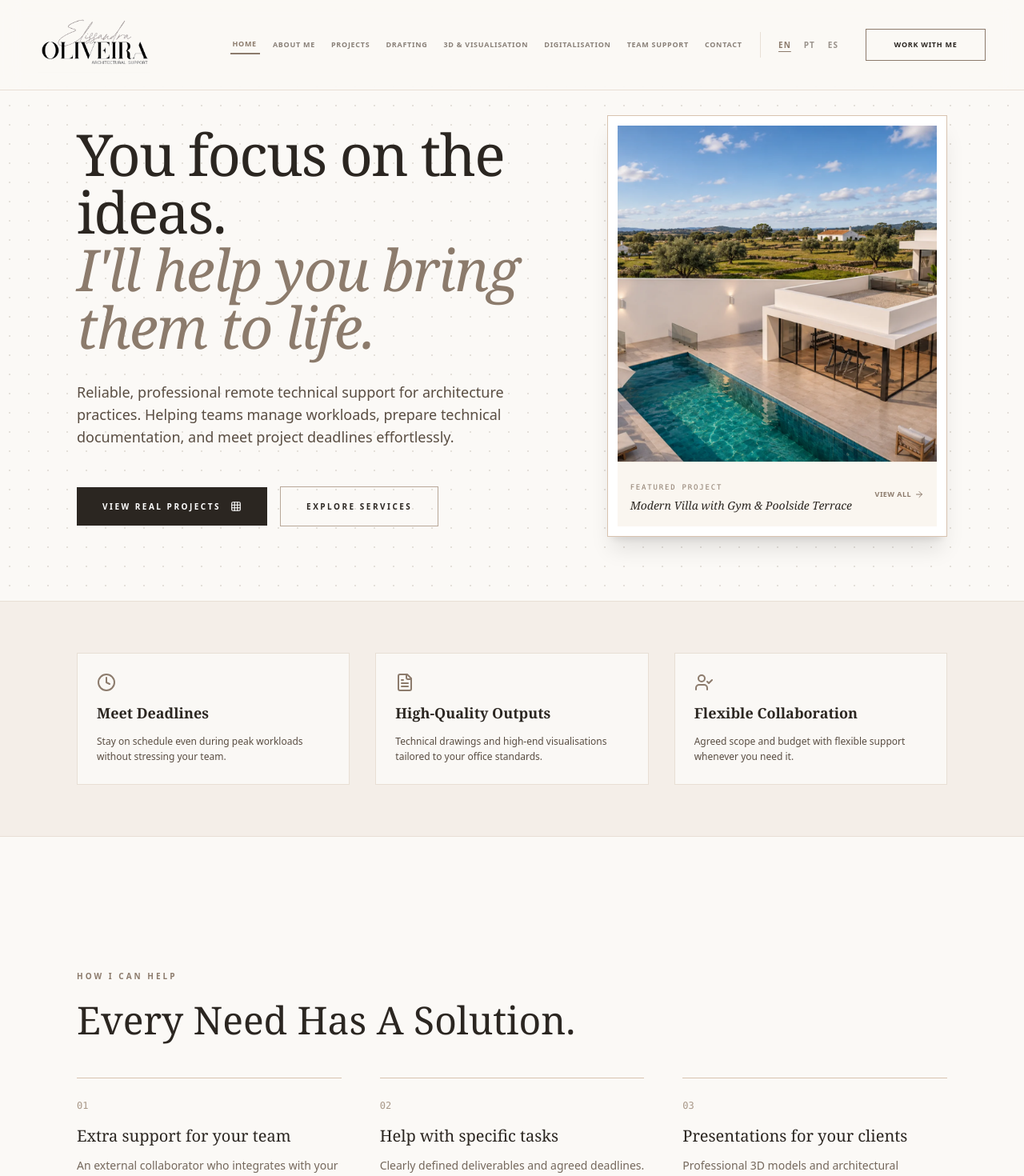
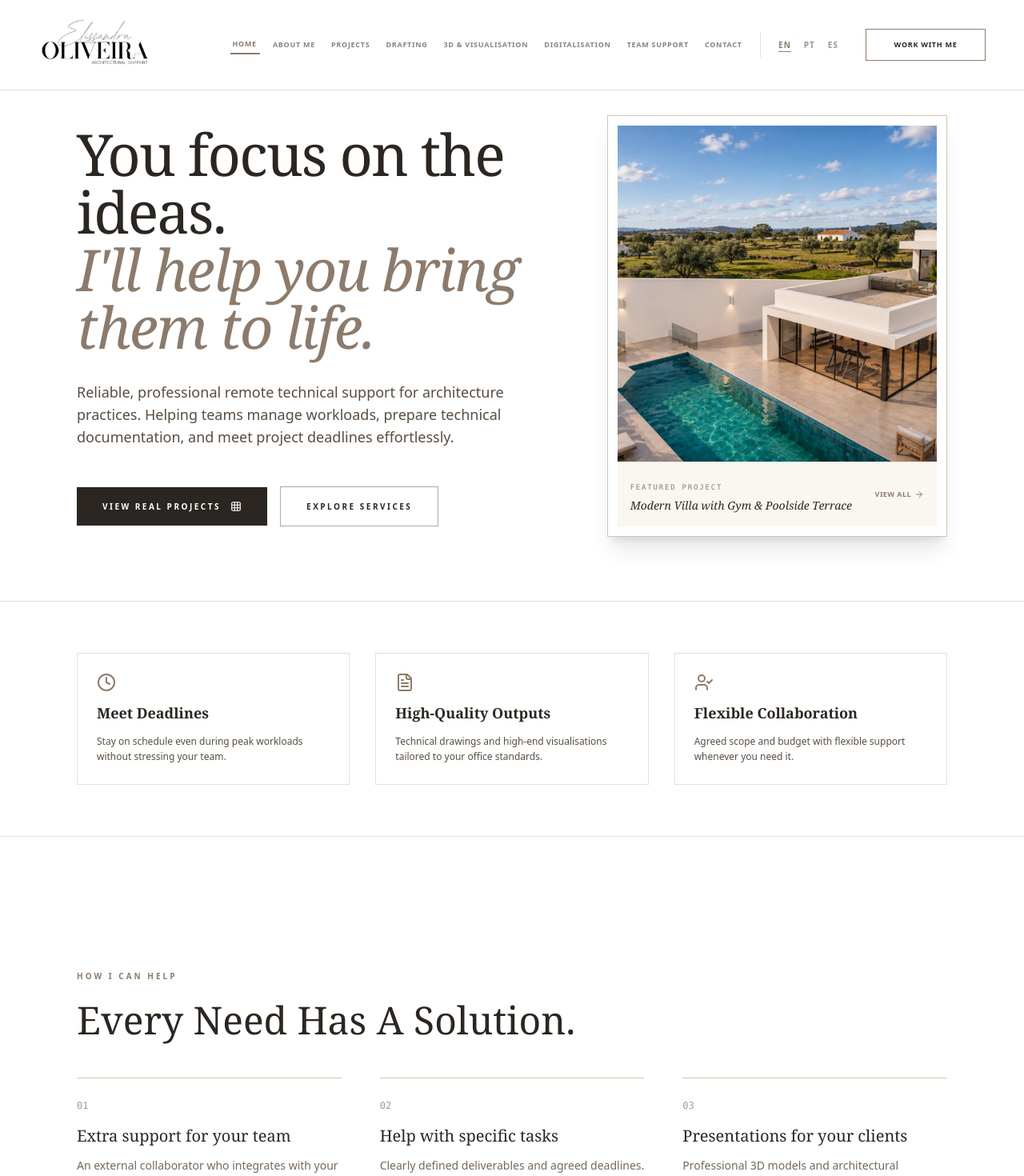
Before and after one commit to andersonato/landing-template, a Next.js app: page / in a window 1280 px wide. Shown: the top 1470 px of the page at 80% size. Built offline with nearby package versions, Linux system fonts and the light colour scheme.

Commit message:
Use clean white site background

```diff
--- a/app/components/SectionRenderer.jsx
+++ b/app/components/SectionRenderer.jsx
@@ -68,9 +68,8 @@ export default function SectionRenderer() {
   ];
 
   return (
-    <div className="min-h-screen overflow-x-hidden bg-[#fbf9f6] font-sans text-[#2b2621] selection:bg-[#d8c3b0]/40">
-      <div className="pointer-events-none fixed inset-0 z-0 bg-[radial-gradient(#8c7b6c_1px,transparent_1px)] opacity-20 [background-size:24px_24px]" />
-      <nav className="fixed z-[100] grid w-full grid-cols-[minmax(150px,1fr)_auto_auto] items-center gap-3 border-b border-[#e8dfd5] bg-[#fbf9f6]/90 px-4 py-5 backdrop-blur-md md:grid-cols-[220px_minmax(0,1fr)_112px_150px] md:gap-5 md:px-12">
+    <div className="min-h-screen overflow-x-hidden bg-white font-sans text-[#2b2621] selection:bg-[#d8c3b0]/40">
+      <nav className="fixed z-[100] grid w-full grid-cols-[minmax(150px,1fr)_auto_auto] items-center gap-3 border-b border-[#e8dfd5] bg-white/95 px-4 py-5 backdrop-blur-md md:grid-cols-[220px_minmax(0,1fr)_112px_150px] md:gap-5 md:px-12">
         <button onClick={() => navigateTo("home")} aria-label="Elissandra Oliveira — Home" className="flex h-[72px] w-[160px] cursor-pointer items-center justify-start text-left">
           <img src="/brand/elissandra-oliveira-logo-transparent.webp" alt="Elissandra Oliveira — Architectural Support" className="block h-auto w-[140px] object-contain" />
         </button>
@@ -90,7 +89,7 @@ export default function SectionRenderer() {
       <main className={`relative z-10 transition-opacity duration-500 ${isTransitioning ? "opacity-0" : "opacity-100"}`}>
         {view === "home" && <>
           <Hero navigateTo={navigateTo} scrollToSolutions={scrollToSolutions} t={t} />
-          <section className="relative z-10 border-y border-[#e8dfd5] bg-[#f4eee8] py-16">
+          <section className="relative z-10 border-y border-[#e8dfd5] bg-white py-16">
             <div className="mx-auto grid max-w-7xl gap-8 px-6 md:grid-cols-3 md:px-12 lg:px-24">
               {highlights.map((item) => {
                 const Icon = item.icon;
```
